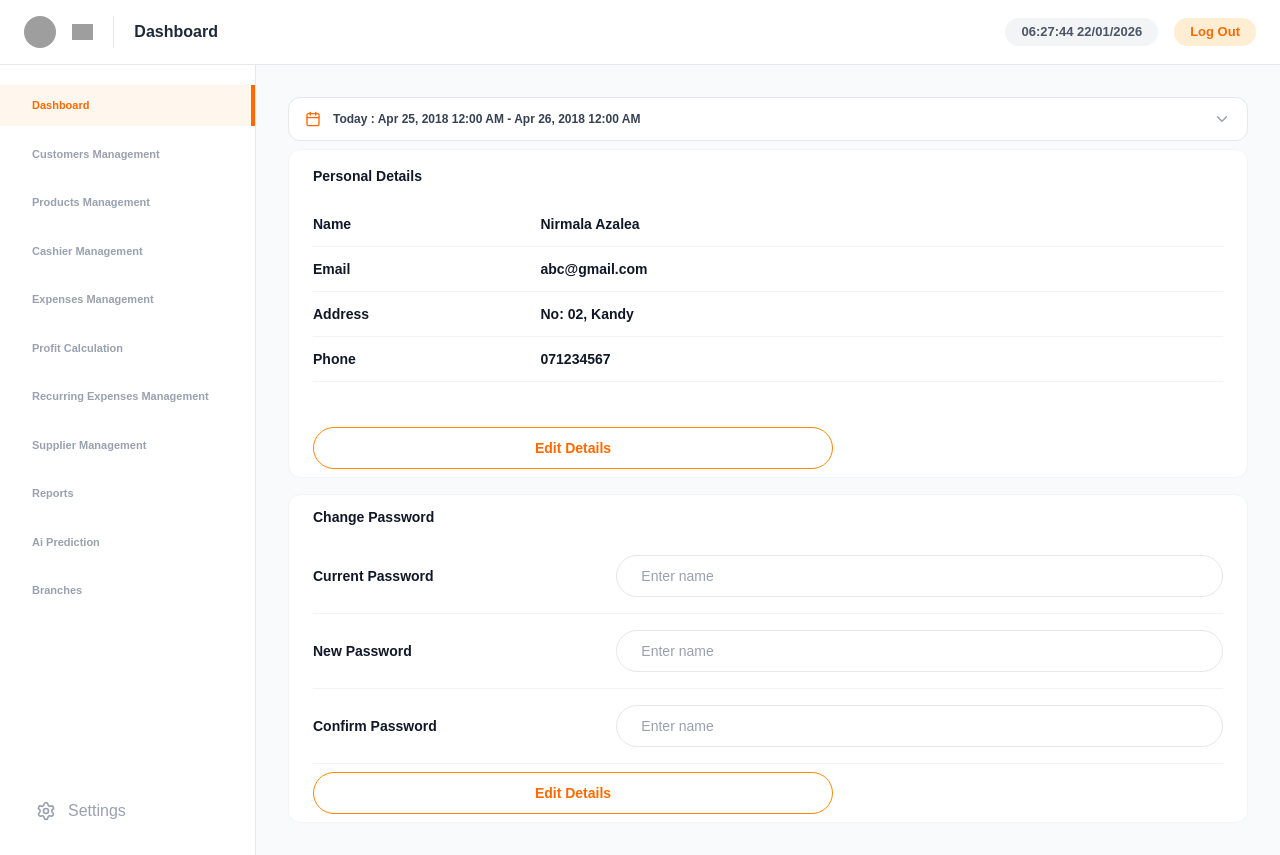
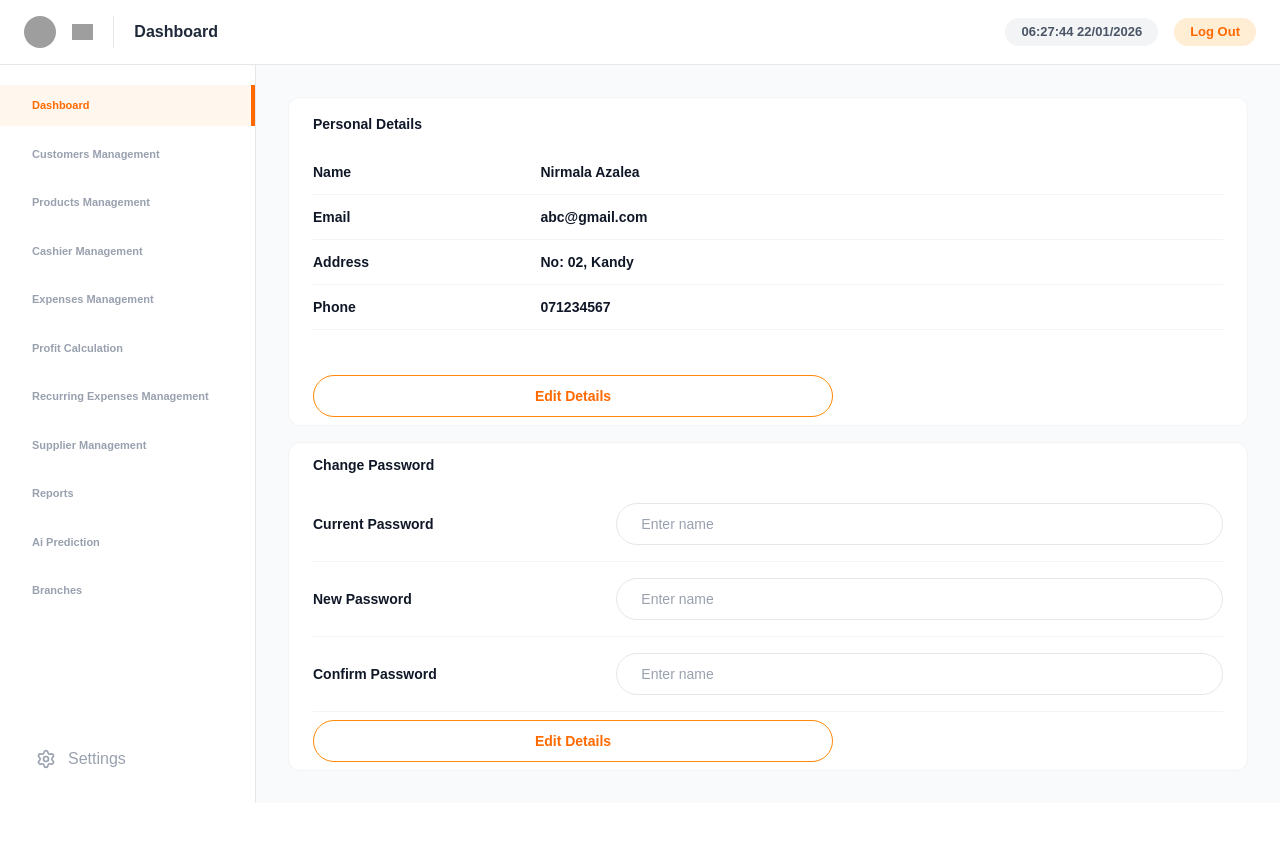
Before and after one commit to LTI-INTERNS/pos-micro-sass, a Next.js app: page /Settings in a window 1280 px wide. After the commit the page ends 803 px from the top, so only its background shows below. Built offline with nearby package versions, Linux system fonts and the light colour scheme; grey boxes are pictures that could not be loaded.

Commit message:
Remove DateRangeBar from SettingsPage
Removed DateRangeBar component from SettingsPage.

```diff
--- a/app/Settings/page.tsx
+++ b/app/Settings/page.tsx
@@ -1,15 +1,12 @@
 "use client";
 
 import DashboardLayout from "../components/dashboard_layout";
-import DateRangeBar from "../components/CashierManagement/DateRangeBar";
 
 export default function SettingsPage() {
   return (
     <DashboardLayout>
       {/* Fill available height inside DashboardLayout main */}
       <div className="w-full h-full flex flex-col gap-2">
-        {/* Top date range bar */}
-        <DateRangeBar value="Today : Apr 25, 2018 12:00 AM - Apr 26, 2018 12:00 AM" />
 
         {/* Two cards share remaining screen height */}
         <div className="flex-1 grid grid-rows-2 gap-4 min-h-0">
```
